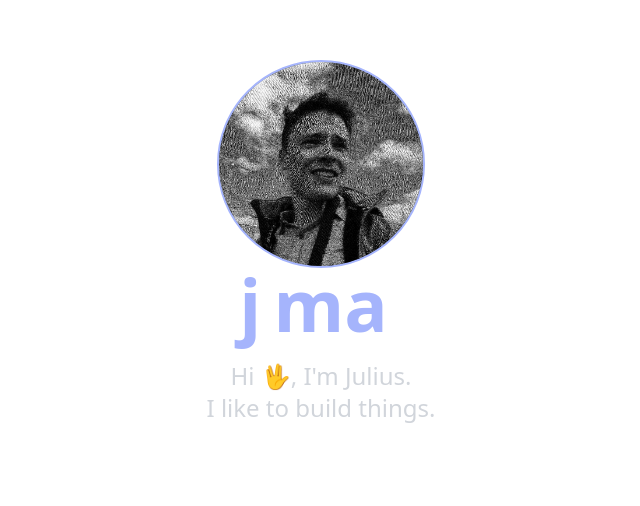
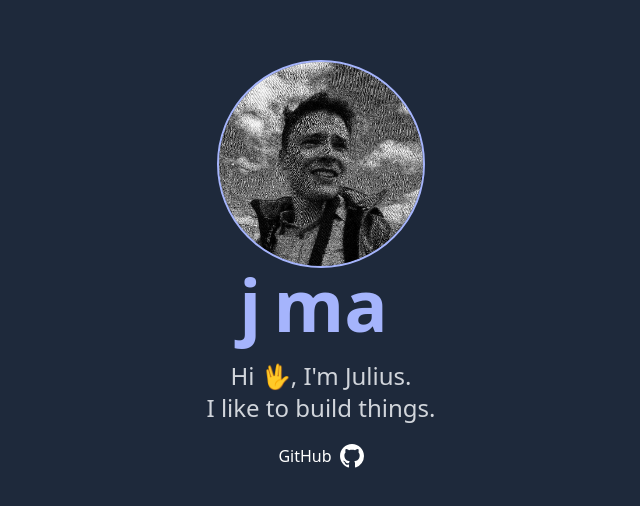
Before and after one commit to jmadotgg/jma.gg, a Next.js app: page / in a window 1280 px wide. Shown: the part 136-642 px from the top of the page, without its empty margins (319-959 px from the left). Built offline with nearby package versions, Linux system fonts and the light colour scheme.

Commit message:
Fix endless rerender

```diff
--- a/src/pages/index.tsx
+++ b/src/pages/index.tsx
@@ -19,9 +19,8 @@
           href="/sitemap.xml"
         />
         <title>{title}</title>
-        <body className="bg-slate-800" />
       </Head>
-      <main className="container min-w-full w-80 overflow-auto mx-auto flex flex-col items-center justify-center h-screen p-4">
+      <main className="bg-slate-800 container min-w-full w-80 overflow-auto mx-auto flex flex-col items-center justify-center h-screen p-4">
         <div className="grow-0 shrink-0 md:w-52 md:h-52 w-28 h-28 rounded-full overflow-hidden border-indigo-300 border-2 bg-slate-600">
           <Image
             src={profilePic}
```
